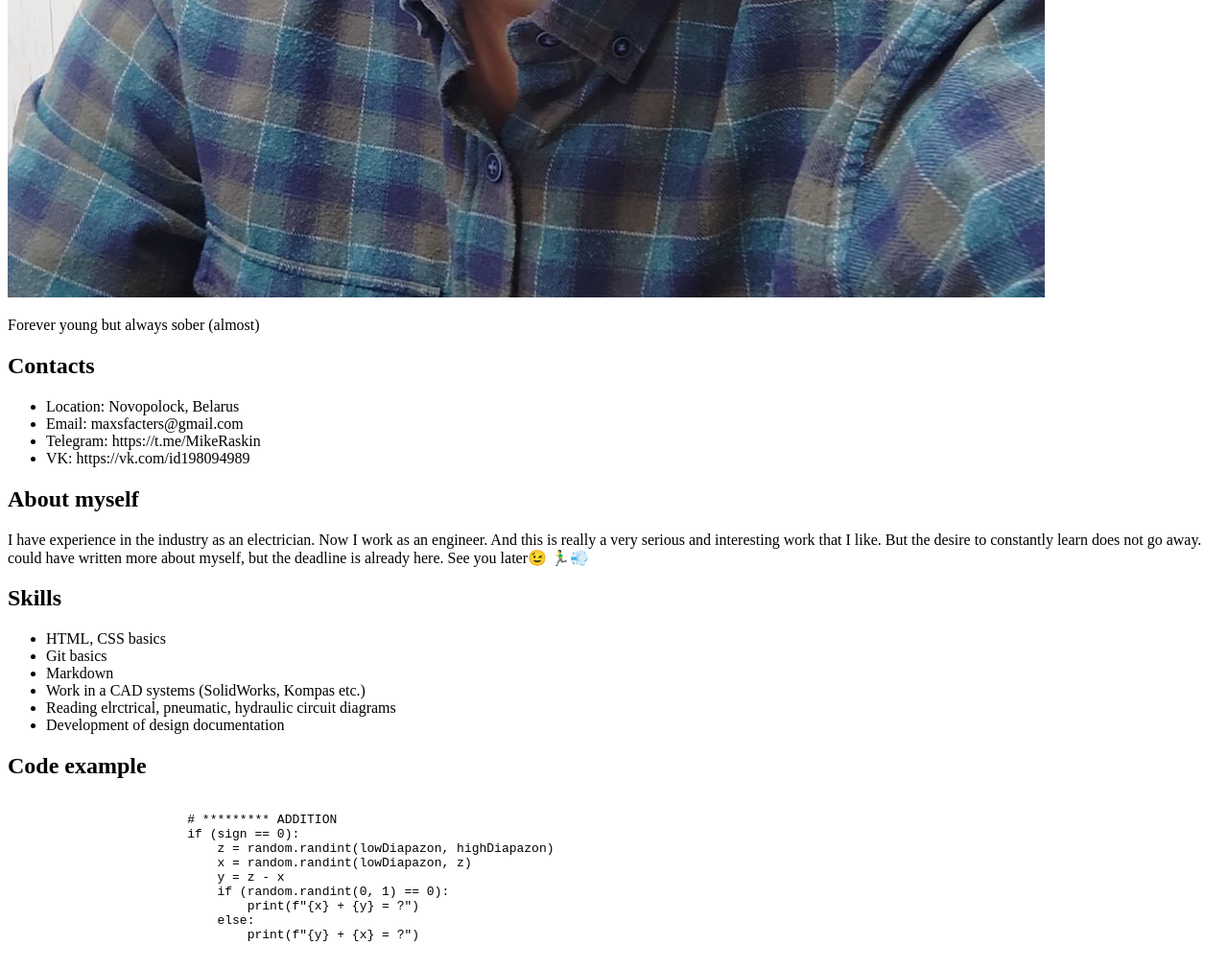
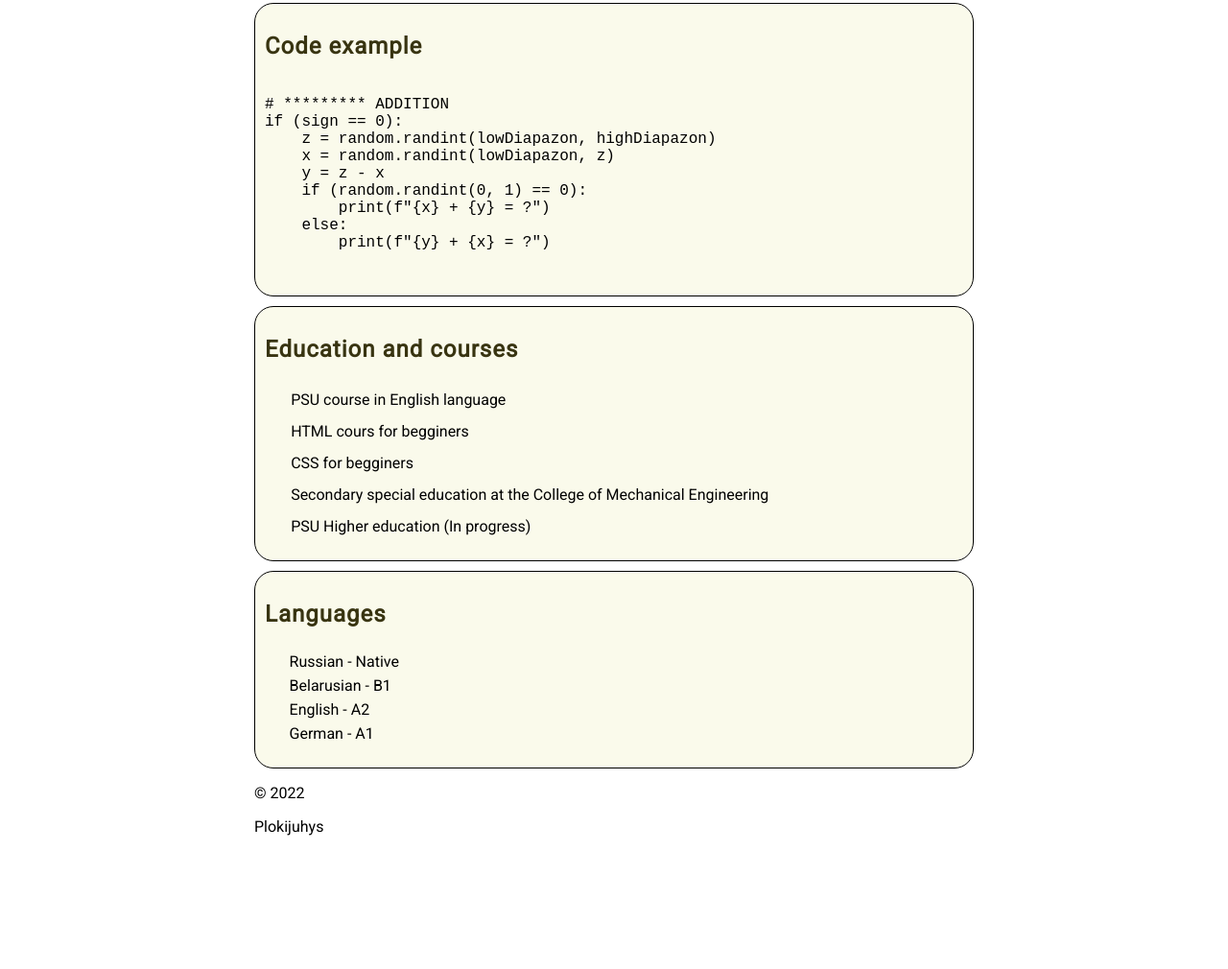
Before and after one commit to Plokijuhys/rsschool-cv-1-, a plain HTML site: page CV/index.html in a window 1280 px wide. Shown: the part 1050-2060 px from the top of the page at 96% size. After the commit the page ends 1970 px from the top, so only its background shows below. Drawn offline with Linux system fonts and the light colour scheme.

Commit message:
feat:add css styles file

```diff
--- a/CV/index.html
+++ b/CV/index.html
@@ -5,23 +5,24 @@
     <meta http-equiv="X-UA-Compatible" content="IE=edge">
     <meta name="viewport" content="width=device-width, initial-scale=1.0">
         <title>Maksim Mikhailencka CV</title>
-        <link href="styles-cv.css" rel="stylsheet"/>
+        <link type="text/css" href = "styles-cv.css" rel = "stylesheet">
+        <link href="https://fonts.googleapis.com/icon?family=Material+Icons" rel="stylesheet">
 </head>
 <body>
     <div class="container">
-        <div class="contacts">
             <h1>Maksim Mikhailenka</h1>
                 <div class="info">
                     <img src="ava.jpg" class="avatar" alt="My photo"/>
                     <p>Forever young but always sober (almost)</p>
-
+                </div>
+                <div class="contacts">
                     <h2>Contacts</h2>
-                    <ul class contacts-list>
+                    <ul class="contacts-list">
                         <li><span class="location-icon"> Location: Novopolock, Belarus</span></li>
-                        <li><span class="Email-icon"> Email: maxsfacters@gmail.com</span></li>
-                        <li><span class="Telegram-icon"> Telegram: https://t.me/MikeRaskin</span></li>
-                        <li><span class="VK-icon"> VK: https://vk.com/id198094989</span></li>
-                </div>
+                        <li><span class="Email-icon"> Email: <a href="maxsfacters@gmail.com" target="_blank">maxsfacters@gmail.com</a></span></li>
+                        <li><span class="Telegram-icon"> Telegram: <a href="https://t.me/MikeRaskin" target="_blank">https://t.me/MikeRaskin</a></span></li>
+                        <li><span class="VK-icon"> VK: <a href="https://vk.com/id198094989" target="_blank">https://vk.com/id198094989</a></span></li>
+                    </ul>
                 </div>
 
         <div class="myself">
@@ -31,19 +32,18 @@
                 And this is really a very serious and interesting work that I like.
                 But the desire to constantly learn does not go away.
                 could have written more about myself, but the deadline is already here.
-                See you later😉
-                🏃‍♂️💨
             </p>
+        </div>
 
         <div class="skills">
             <h2>Skills</h2>
             <ul class="skills-list">
-                <li>HTML, CSS basics</li>
-                <li>Git basics</li>
-                <li>Markdown</li>
-                <li>Work in a CAD systems (SolidWorks, Kompas etc.)</li>
-                <li>Reading elrctrical, pneumatic, hydraulic circuit diagrams</li>
-                <li>Development of design documentation</li>
+                <li class="icon">HTML, CSS basics</li>
+                <li class="icon">Git basics</li>
+                <li class="icon">Markdown</li>
+                <li class="icon">Work in a CAD systems (SolidWorks, Kompas etc.)</li>
+                <li class="icon">Reading elrctrical, pneumatic, hydraulic circuit diagrams</li>
+                <li class="icon">Development of design documentation</li>
             </ul>
         </div>
 
@@ -67,11 +67,11 @@
         <div class="education">
             <h2>Education and courses</h2>
             <ul class="education-list">
-                <li><a href="https://www.psu.by/ru/university/tsentr-izucheniya-inostrannykh-yazykov">PSU course in English language</a></li>
-                <li><a href="https://ru.code-basics.com/languages/html">HTML cours for begginers</a></li>
-                <li><a href="https://ru.code-basics.com/languages/css">CSS for begginers</a></li>
-                <li>Secondary special education at the College of Mechanical Engineering</li>
-                <li>PSU Higher education (In progress)</li>
+                <li class="icon1"><a href="https://www.psu.by/ru/university/tsentr-izucheniya-inostrannykh-yazykov">PSU course in English language</a></li>
+                <li class="icon1"><a href="https://ru.code-basics.com/languages/html">HTML cours for begginers</a></li>
+                <li class="icon1"><a href="https://ru.code-basics.com/languages/css">CSS for begginers</a></li>
+                <li class="icon1">Secondary special education at the College of Mechanical Engineering</li>
+                <li class="icon1">PSU Higher education (In progress)</li>
             </ul>
         </div>
 
--- a/CV/styles-cv.css
+++ b/CV/styles-cv.css
@@ -1,14 +1,241 @@
+@import url('https://fonts.googleapis.com/css2?family=Roboto&display=swap');
 
+.container {
+    max-width: 750px;
+    margin: auto;
+    padding-top: 25px;
+    padding-bottom: 25px;
+
+}
 body {
-    background-color: red;
-    color: #0f141e;
+    background-color: rgb(255, 255, 255);
+    color: black;
     font-size: 16px;
     font-weight: normal;
     font-family: 'Roboto', sans-serif;
     }
 
 .avatar {
-    width: 200px;
-    height: 170px;
-    border-radius: 50%;
+    width: 180px;
+    height: 200px;
+    border-radius: 10%;
+    box-shadow: 4px 4px 14px rgb(196, 196, 183);
+    float: left;
 }
+
+a {
+    color: black;
+    text-decoration: none;
+}
+
+a:hover {
+    text-decoration: underline;
+}
+
+a:visited {
+    color: gray;
+}
+
+.contacts {
+    margin-top: 15px;
+    padding: 10px 10px;
+    background-color: rgb(250, 250, 235);
+    border-radius: 20px;
+    border-style: solid;
+    border-width: 1px;
+
+}
+
+.contacts-list {
+    list-style: none;
+    padding-left: 0%;
+
+}
+
+.contacts-list span {
+
+    color:  #000000;
+    display: block;
+    text-align: left;
+    margin-bottom: 5px;
+}
+
+.location-icon:before {
+    font-family: 'Material Icons';
+    font-size: 22px;
+    vertical-align:bottom;
+    color: #000000;
+    margin-right: 2px;
+    content:"\e7f1";
+  }
+
+.Email-icon:before {
+    font-family: 'Material Icons';
+    font-size: 22px;
+    vertical-align:bottom;
+    color: #000000;
+    margin-right: 2px;
+    content:"\e0be";
+  }
+
+.Telegram-icon:before {
+    font-family: 'Material Icons';
+    font-size: 22px;
+    vertical-align:bottom;
+    color: #000000;
+    margin-right: 2px;
+    content:"\e163";
+  }
+
+.VK-icon:before {
+    font-family: 'Material Icons';
+    font-size: 22px;
+    vertical-align:bottom;
+    color: #000000;
+    margin-right: 2px;
+    margin-bottom: 2px;
+    content:"\e7fd";
+  }
+
+@media (max-width: 500px) {
+    .info {
+        text-align: center;
+        display: block;
+    }
+
+}
+
+.myself{
+    margin-top: 10px;
+    padding: 10px 10px;
+    background-color: rgb(250, 250, 235);
+    border-radius: 20px;
+    border-style: solid;
+    border-width: 1px;
+}
+
+.skills {
+    margin-top: 10px;
+    padding: 10px 10px;
+    background-color: rgb(250, 250, 235);
+    border-radius: 20px;
+    border-style: solid;
+    border-width: 1px;
+}
+
+.skills-list {
+    list-style: none;
+    padding-left: 0px;
+}
+
+.skills-list li {
+    color:  #000000;
+    display: block;
+    text-align: left;
+    margin-bottom: 5px;
+}
+
+.icon:before {
+    font-family: 'Material Icons';
+    font-size: 22px;
+    vertical-align:bottom;
+    color: #775b0f;
+    margin-right: 10px;
+    margin-bottom: 2px;
+    content:"\e866";
+}
+
+.code-example {
+    margin-top: 10px;
+    padding: 10px 10px;
+    background-color: rgb(250, 250, 235);
+    border-radius: 20px;
+    border-style: solid;
+    border-width: 1px;
+}
+
+.code-text {
+    margin-top: 0px;
+    margin-bottom: 0px;
+}
+
+.education {
+    margin-top: 10px;
+    padding: 10px 10px;
+    background-color: rgb(250, 250, 235);
+    border-radius: 20px;
+    border-style: solid;
+    border-width: 1px;
+
+}
+
+.education-list {
+    list-style: none;
+    padding-left: 0px;
+}
+
+.education-list li {
+    color:  #000000;
+    display: block;
+    text-align: left;
+    margin-bottom: 5px;
+}
+
+.icon1:before {
+    font-family: 'Material Icons';
+    font-size: 22px;
+    vertical-align:bottom;
+    color: #775b0f;
+    margin-right: 10px;
+    margin-bottom: 2px;
+    content:"\e80c";
+}
+
+.languages {
+    margin-top: 10px;
+    padding: 10px 10px;
+    background-color: rgb(250, 250, 235);
+    border-radius: 20px;
+    border-style: solid;
+    border-width: 1px;
+}
+
+.languages-list {
+    list-style: none;
+    padding-left: 0px;
+}
+
+.languages-list li:before {
+    font-family: 'Material Icons';
+    font-size: 20px;
+    vertical-align:bottom;
+    color: #775b0f;
+    margin-right: 10px;
+    margin-bottom: 2px;
+    content:"\e894";
+}
+
+h2 {
+    color: rgb(56, 52, 17);
+    letter-spacing: 1px;
+}
+
+h1 {
+    color: rgb(56, 52, 17);
+    letter-spacing: 1px;
+    text-transform: uppercase;
+    text-align: center;
+}
+
+.info p {
+    color: #86898f;
+    margin: 0%;
+    font-style: italic;
+    text-decoration: none;
+    padding-top: 0px;
+    height: 200px;
+    display: flex;
+    justify-content: center;
+    align-items: center;
+    font-size: 18px;
+}
```
Lines whose indentation alone changed are shown as unchanged.
